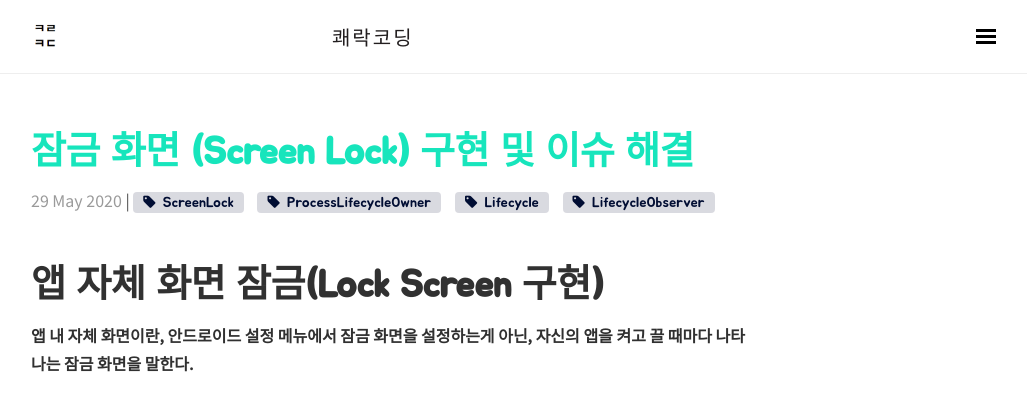
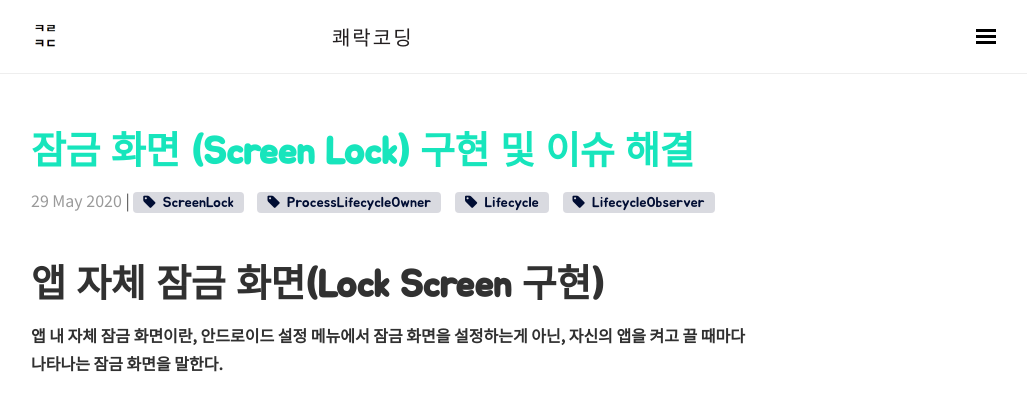
Before and after one commit to wooooooak/wooooooak.github.io, a Jekyll site: the page built from _posts/android/2020-05-29-In_App_Screen_Lock_구현_이슈.md, in a window 1280 px wide and 900 px high, cut to the strip 0-393 px from the top of the window. Shown: the whole strip, without its empty margins (249-1276 px from the left). Built offline with Jekyll 4.4.1, drawn with Linux system fonts in a browser that asks for light colours; nearby versions of some CDN libraries; some web fonts are replaced; comment, search, counter and statistics services are not loaded.

Commit message:
Update Post

```diff
--- a/_posts/android/2020-05-29-In_App_Screen_Lock_구현_이슈.md
+++ b/_posts/android/2020-05-29-In_App_Screen_Lock_구현_이슈.md
@@ -6,9 +6,9 @@ tags: [ScreenLock, ProcessLifecycleOwner, Lifecycle, LifecycleObserver]
 comments: true
 ---
 
-# 앱 자체 화면 잠금(Lock Screen 구현)
+# 앱 자체 잠금 화면(Lock Screen 구현)
 
-**앱 내 자체 화면이란, 안드로이드 설정 메뉴에서 잠금 화면을 설정하는게 아닌, 자신의 앱을 켜고 끌 때마다 나타나는 잠금 화면을 말한다.**
+**앱 내 자체 잠금 화면이란, 안드로이드 설정 메뉴에서 잠금 화면을 설정하는게 아닌, 자신의 앱을 켜고 끌 때마다 나타나는 잠금 화면을 말한다.**
 
 <img src="https://user-images.githubusercontent.com/18481078/83267688-8d71cf80-a1ff-11ea-8640-20eaa2e34137.png" width="250" height="500">
 
```
